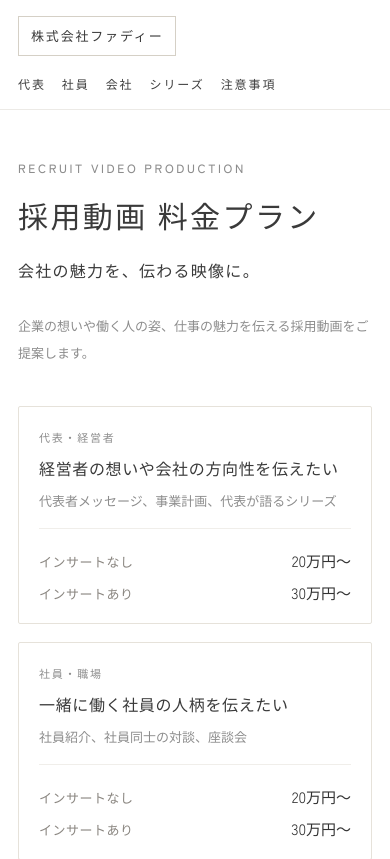
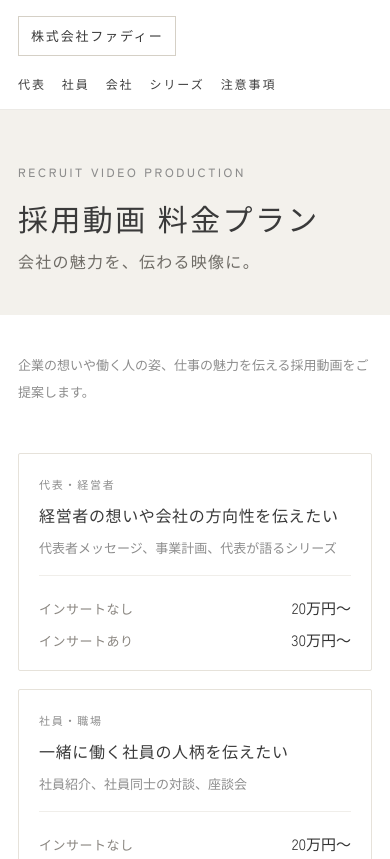
Before and after one commit to ogawajimushoy-source/recruit-video-menu, a plain HTML site: page index.html in a window 390 px wide. Shown: the top 859 px of the page. Drawn offline with Linux system fonts and the light colour scheme.

Commit message:
Put the page title on a full-width band and set the staff section on the same ground so the sections separate.
Co-authored-by: Cursor <cursoragent@cursor.com>

```diff
--- a/index.html
+++ b/index.html
@@ -33,6 +33,7 @@
       font-family: "Zen Kaku Gothic New", "Yu Gothic", "Yu Gothic UI", "Meiryo", sans-serif;
       font-weight: 400;
       line-height: 1.6;
+      overflow-x: clip;
     }
     a { color: inherit; }
     .sheet {
@@ -74,31 +75,42 @@
       letter-spacing: 0.22em;
     }
     .hero {
-      margin: 72px 0 64px;
-      text-align: center;
+      margin: 0 0 48px;
+      padding: 76px 0 64px;
+      background: #f3f1ec;
+      box-shadow: 50vw 0 0 0 #f3f1ec, -50vw 0 0 0 #f3f1ec;
+      text-align: left;
+    }
+    .hero-line {
+      display: flex;
+      flex-wrap: wrap;
+      align-items: baseline;
+      gap: 10px 18px;
     }
     h1 {
       margin: 0;
       font-family: "Shippori Mincho", "Yu Mincho", serif;
       font-size: 48px;
       font-weight: 500;
-      letter-spacing: 0.14em;
-      line-height: 1.3;
+      letter-spacing: 0.12em;
+      line-height: 1.2;
     }
     .promise {
-      margin: 22px 0 0;
+      margin: 0;
+      color: #6f6c66;
       font-family: "Shippori Mincho", "Yu Mincho", serif;
-      font-size: 18px;
-      font-weight: 500;
+      font-size: 16px;
+      font-weight: 400;
       letter-spacing: 0.08em;
       line-height: 1.7;
     }
     .lead {
-      margin: 28px auto 0;
-      max-width: 36em;
+      margin: 0 0 48px;
+      max-width: 40em;
       color: var(--muted);
       font-size: 13px;
       line-height: 2.1;
+      text-align: left;
     }
     .page-nav {
       display: flex;
@@ -257,6 +269,21 @@
       line-height: 1.7;
     }
     .menu-block { margin-top: 72px; }
+    #staff {
+      margin: 72px 0 0;
+      padding: 56px 0 48px;
+      background: #f3f1ec;
+      box-shadow: 50vw 0 0 0 #f3f1ec, -50vw 0 0 0 #f3f1ec;
+    }
+    #staff thead th,
+    #staff thead th.num { background: #e6e1d8; }
+    #staff tbody th,
+    #staff tbody td { background: #fff; }
+    #staff .card {
+      background: #fff;
+      padding: 16px 16px 8px;
+      border: 0;
+    }
     .menu-block h3 {
       display: flex;
       flex-wrap: wrap;
@@ -630,7 +657,8 @@
     @media (max-width: 800px) {
       .sheet { padding: 0 18px 64px; }
       .site-head { padding-left: 18px; padding-right: 18px; }
-      .hero { margin: 48px 0 40px; }
+      .hero { margin-bottom: 36px; padding: 52px 0 40px; }
+      #staff { padding: 44px 0 32px; }
       h1 { font-size: 34px; letter-spacing: 0.08em; }
       .promise { font-size: 17px; }
       h2 { font-size: 24px; letter-spacing: 0.12em; }
@@ -663,8 +691,10 @@
       h1 { font-size: 30px; }
       h2 { font-size: 22px; }
       .promise { font-size: 16px; }
-      .hero, h2, .section-lead { text-align: left; }
-      .lead, .section-lead { margin-left: 0; }
+      .hero-line { display: block; }
+      .promise { display: block; margin-top: 12px; }
+      h2, .section-lead { text-align: left; }
+      .section-lead { margin-left: 0; }
     }
   </style>
 </head>
@@ -682,10 +712,12 @@
   <main class="sheet">
     <div class="hero">
       <p class="kicker">RECRUIT VIDEO PRODUCTION</p>
-      <h1 id="page-title">採用動画 料金プラン</h1>
-      <p class="promise">会社の魅力を、伝わる映像に。</p>
-      <p class="lead">企業の想いや働く人の姿、仕事の魅力を伝える採用動画をご提案します。</p>
+      <div class="hero-line">
+        <h1 id="page-title">採用動画 料金プラン</h1>
+        <p class="promise">会社の魅力を、伝わる映像に。</p>
+      </div>
     </div>
+    <p class="lead">企業の想いや働く人の姿、仕事の魅力を伝える採用動画をご提案します。</p>
     <ul class="aims">
       <li>
         <a href="#representative">
```
Also changed, not shown: edit.html (+2 -0 lines).
